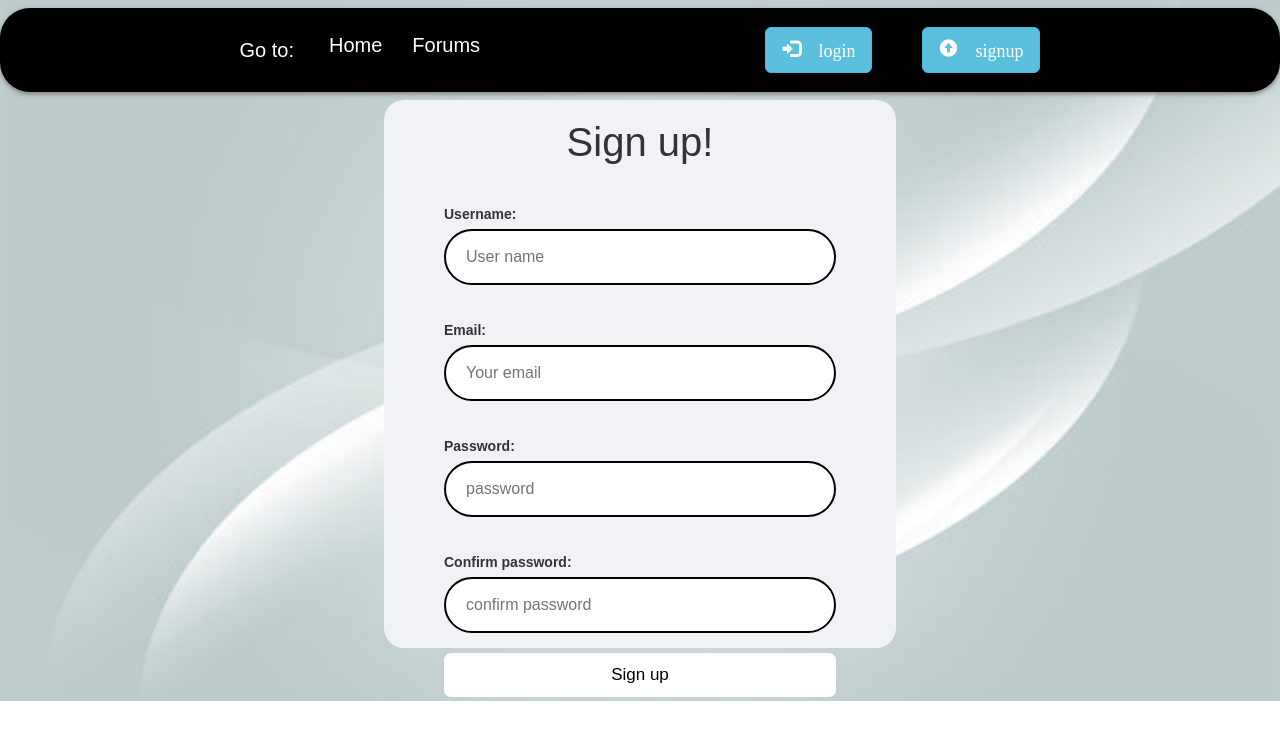
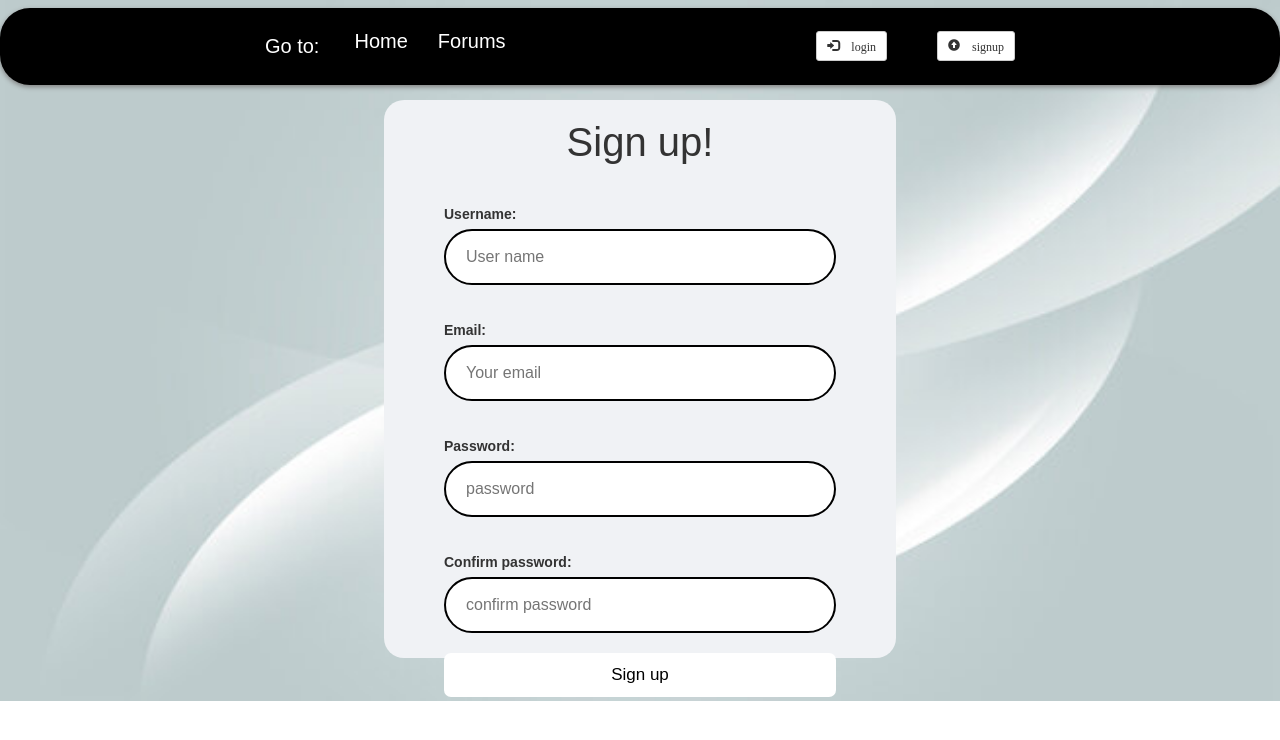
Before and after one commit to IceBearSYK/AgileProj, a Flask app: page /signup in a window 1280 px wide. Shown: the top 740 px of the page. Run offline with Flask 3, Linux system fonts and the light colour scheme; some libraries are stand-ins or nearby versions.

Commit message:
updated login

```diff
--- a/app/routes.py
+++ b/app/routes.py
@@ -11,19 +11,26 @@ def login():
     if request.method == 'POST':
         username = request.form['username']
         password = request.form['password']
-
+        print("heyyyy")
         user = User.query.filter_by(username=username).first()
         if user and check_password_hash(user.password, password):
             session['user'] = user.usrID
+            print(f"Session data after login: {session}")
+            flash("you have been logged out")
             return redirect(url_for('home'))
         else:
             flash("Invalid username or password")
+            print("invalid password")
             return redirect(url_for('login'))
     return render_template('loginpage.html')
+
+@app.route('/logout')
 def logout():
-    print("You have been logged out: session = {session}")
-    session.pop("user")
-    flash("You have been logged out")
+    print(f"You have been logged out: session = {session}")
+    session.pop("user", None)
+    if "user" in session:
+        user = session["user"]
+        flash("You have been logged out")
     print(" logout successful")
     return redirect(url_for('login'))
 
--- a/app/static/signup.css
+++ b/app/static/signup.css
@@ -43,7 +43,7 @@ main {
 .loginPage {
     margin: 0 50px;
     width: 520px;
-    margin-bottom: 0px;
+    margin-bottom: 10px;
     align-items: center;
 }
 
--- a/app/templates/signup.html
+++ b/app/templates/signup.html
@@ -13,6 +13,14 @@
 
 </head>
 <body>
+    {% with messages = get_flashed_messages() %}
+        {% if messages %}
+            {% for message in messages%}
+                <p> {{message}} </p>
+            {% endfor %}
+        {% endif %}
+    {% endwith %}
+
     <nav class="navbar">
         <div class="navbar-left">
             <span>Go to:</span>
@@ -28,17 +36,17 @@
         <div class="navbar-right">
             {% if session.user %}
                 <li class="logout">
-                    <a class="btn btn-default btn-sm" href="{{ url_for('logoutuser')}}">
+                    <a class="btn btn-default btn-sm" href="{{ url_for('logout')}}">
                         <span class="glyphicon glyphicon-log-out"></span> Log out
                     </a>
                 </li>
             {% else %}
                 <li class="navbutton">
-                    <a class="btn btn-info btn-lg" href="{{ url_for('login') }}">
+                    <a class="btn btn-default btn-sm" href="{{ url_for('login') }}">
                         <span class="glyphicon glyphicon-log-in"> login </span></a>
                 </li>
                 <li class="navbutton2">
-                    <a class="btn btn-info btn-lg" href="{{ url_for('signup') }}">
+                    <a class="btn btn-default btn-sm" href="{{ url_for('signup') }}">
                         <span class="glyphicon glyphicon-circle-arrow-up"> signup </span></a>
                 </li>
             {% endif %}
```
Also changed, not shown: app/templates/loginpage.html (+8 -1 lines), app/app.db.
